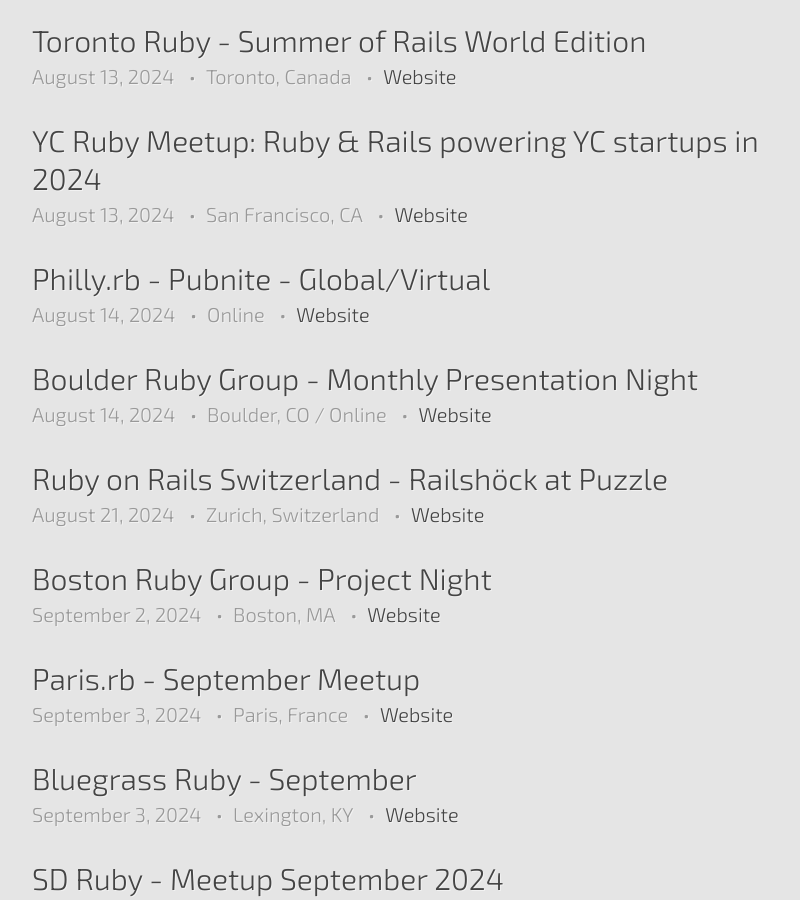
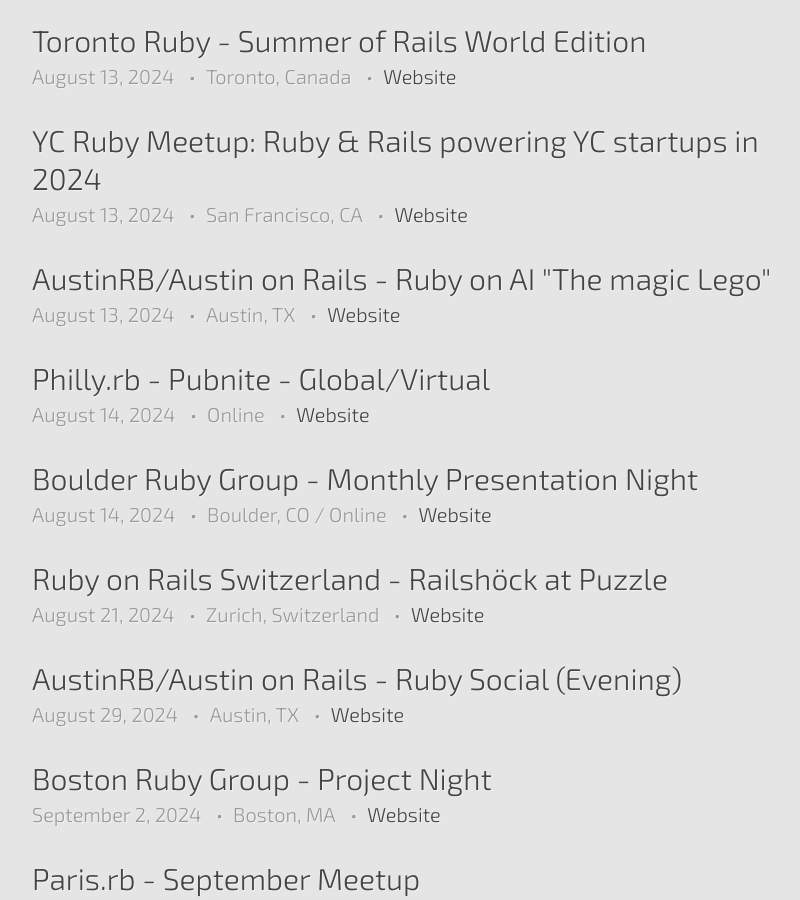
Before and after one commit to ruby-conferences/ruby-conferences.github.io, a Jekyll site: the page built from meetups/index.html, in a window 1280 px wide and 900 px high, scrolled down 1140 px. Shown: the whole window, without its empty margins (208-1008 px from the left). Built offline with Jekyll 4.4.1, drawn with Linux system fonts in a browser that asks for light colours.

Commit message:
adding meetup info AustinRB/Austin On Rails for the month of August (#695)

```diff
--- a/_data/meetups.yml
+++ b/_data/meetups.yml
@@ -1229,3 +1229,17 @@
   start_time: 18:00:00 BST
   end_time: 20:00:00 BST
   url: https://lrug.org/meetings/2024/august/
+
+- name: AustinRB/Austin on Rails - Ruby on AI "The magic Lego"
+  location: Austin, TX
+  date: 2024-08-13
+  start_time: 18:30:00 CDT
+  end_time: 20:30:00 CDT
+  url: https://www.meetup.com/austinrb/events/297610749/
+
+- name: AustinRB/Austin on Rails - Ruby Social (Evening)
+  location: Austin, TX
+  date: 2024-08-29
+  start_time: 18:30:00 CDT
+  end_time: 20:30:00 CDT
+  url: https://www.meetup.com/austinrb/events/302551912/
```
